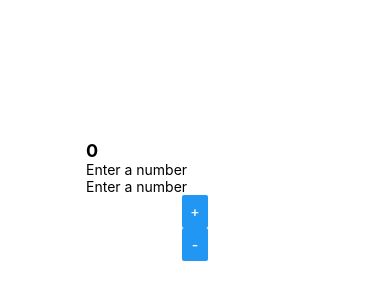
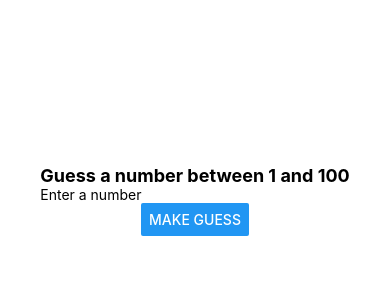
Before and after one commit to hennasalmi02/Expo-projekti, a React Native app: screen / in a window 390 px wide. Shown: the part 222-522 px from the top of the page. Built offline with nearby package versions, Linux system fonts and the light colour scheme.

Commit message:
Arvauspeli suoritettu

```diff
--- a/App.js
+++ b/App.js
@@ -1,41 +1,48 @@
-import { StatusBar } from 'expo-status-bar';
 import React, { useState } from 'react';
 import { StyleSheet, Text, View, TextInput, Button } from 'react-native';
 
 export default function App() {
-  const [number1, setNumber1] = useState("");
-  const [number2, setNumber2] = useState("");
+  const [input, setInput] = useState("");
+  const [msg, setMsg] = useState("Guess a number between 1 and 100");
+  const [guesses, setGuesses] = useState(0)
 
-  const [result, setResult] = useState(0);
+  const [randomNumber, setRandomNumber] = useState(
+    Math.floor(Math.random() * 100) + 1
+  );
 
-  const sum = () => {
-    return (
-      "Result: " + (parseFloat(number1) + parseFloat(number2))
-    );
-  }
+  const checkGuess = () => {
+    const number = Number(input);
+    const newGuesses = guesses + 1;
+    setGuesses(newGuesses);
 
-  const difference = () => {
-    return (
-      "Result: " + (parseFloat(number1) - parseFloat(number2))
-    );
-  }
+
+    if (number > randomNumber) {
+      setMsg("Your guess " + number + " is too high");
+    } else if (number < randomNumber) {
+      setMsg("Your guess " + number + " is too low");
+    } else {
+      setMsg("Correct!");
+      alert("You guessed the number in " + newGuesses + " guesses");
+
+      setRandomNumber(Math.floor(Math.random() * 100) + 1);
+      setInput("");
+      setGuesses(0);
+    }
+  };
+
 
   return (
     <View style={styles.container}>
       <View>
-        <Text style={{ fontSize: 18, fontWeight: 'bold'}}>{result}</Text>
+        <Text style={{ fontSize: 18, fontWeight: 'bold'}}>{msg}</Text>
         <TextInput
         placeholder='Enter a number'
-        onChangeText={number1 => setNumber1(number1)}
-        value={number1}/>
-        <TextInput
-        placeholder='Enter a number'
-        onChangeText={number2 => setNumber2(number2)}
-        value={number2}/>
+        keyboardType="numeric"
+        onChangeText={input => setInput(input)}
+        value={input}/>
       </View>
       <View>
-        <Button onPress={result => setResult(sum)} title="+" />
-        <Button onPress={result => setResult(difference)} title="-" />
+        <Button onPress={checkGuess} title="Make guess" />
       </View>
     </View>
   );
```
